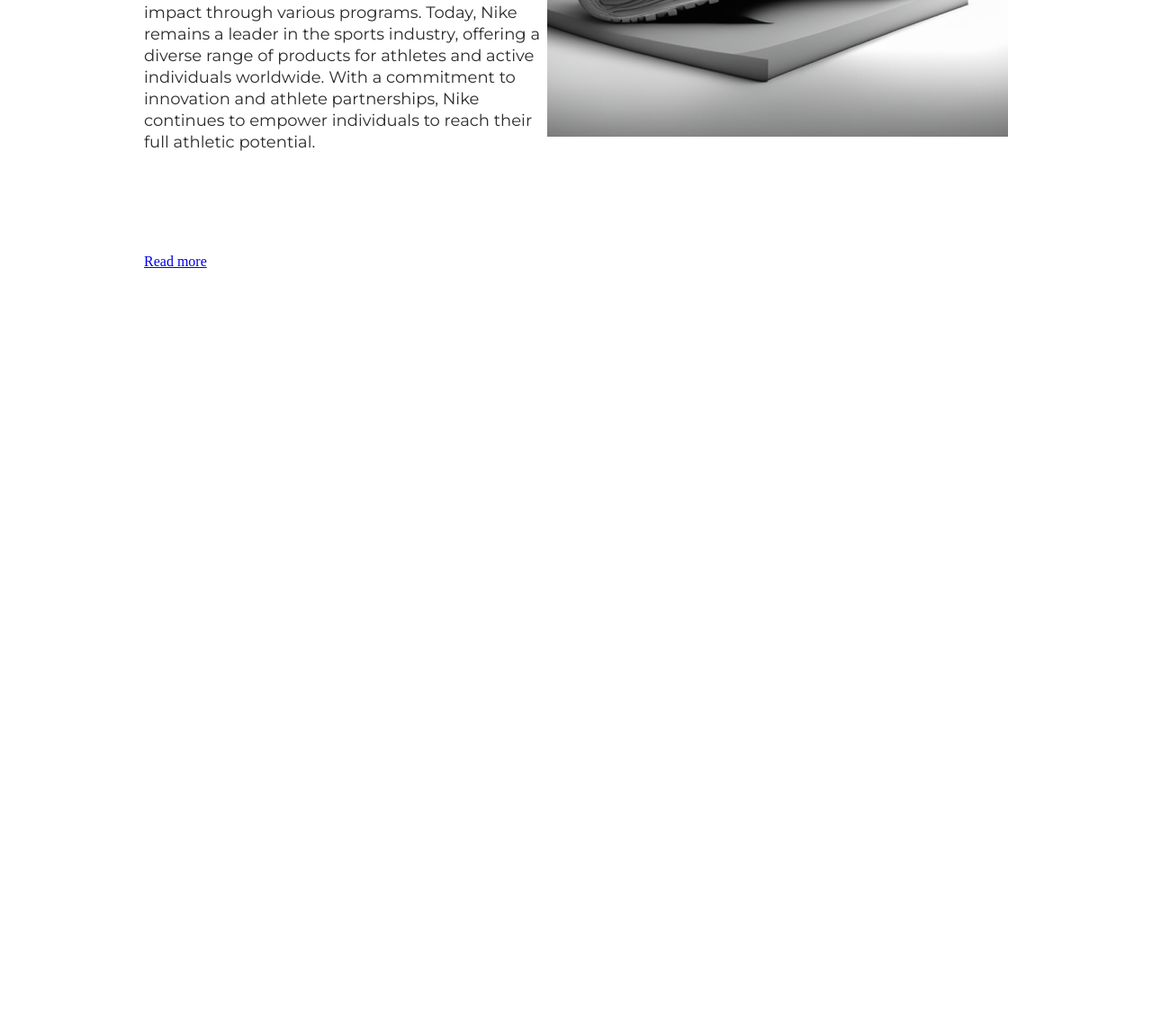
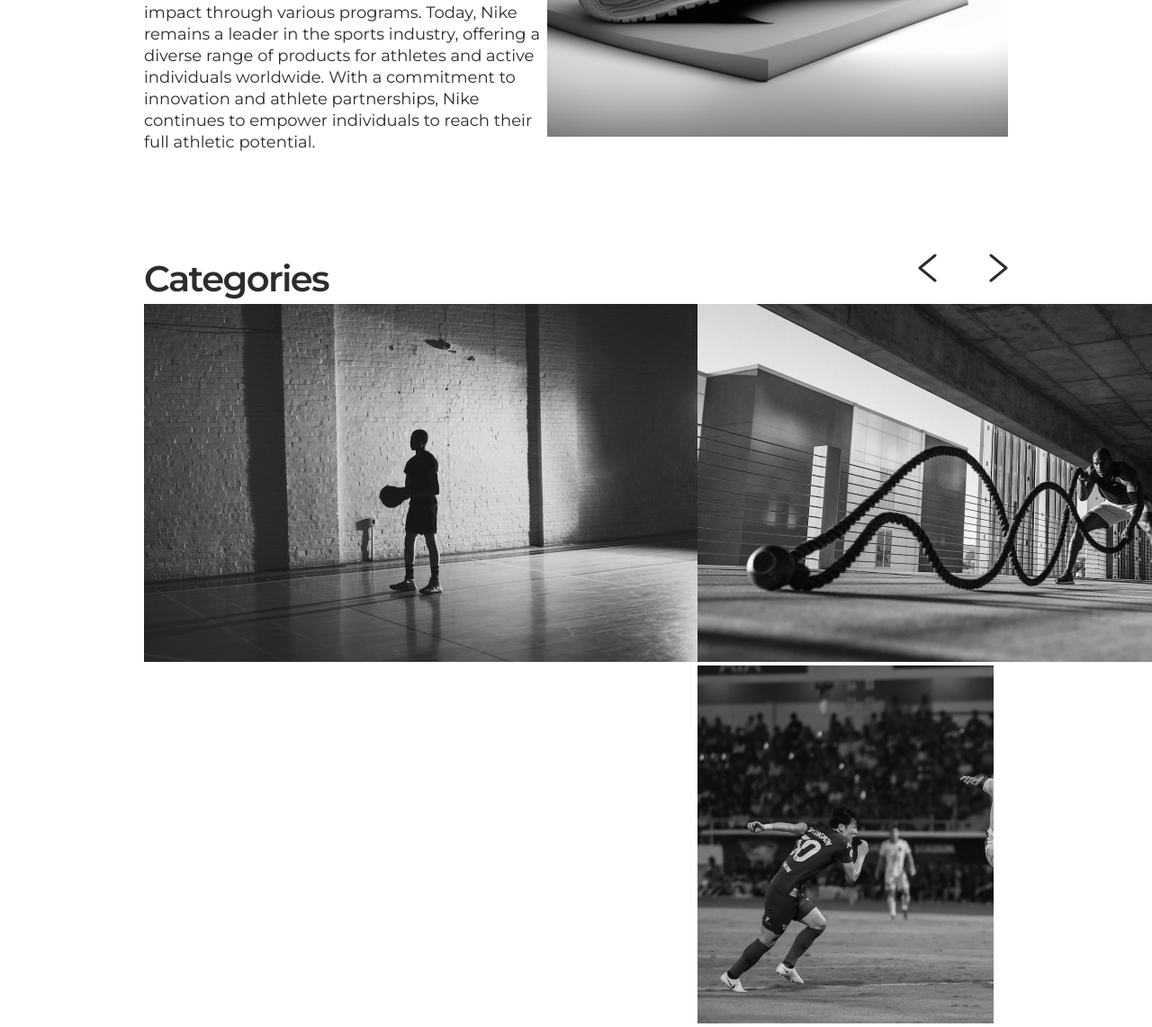
Before and after one commit to alks13/nike_web, a plain HTML site: page index.html in a window 1280 px wide. Shown: the part 2748-3890 px from the top of the page at 90% size. Before the commit the page ends 3048 px from the top, so only its background shows below. Drawn offline with Linux system fonts and the light colour scheme.

Commit message:
added categories section

```diff
--- a/index.html
+++ b/index.html
@@ -70,10 +70,6 @@
 
          <div class="featured-slider"><img src="image/slider.svg" alt="slider"></div>
 
-
-
-
-
       </section>
 
    </div>
@@ -82,18 +78,34 @@
    <div class="container">
       <section class="about-nike">
          <h2 class="about-nike-title title">About Nike</h2>
-         <div class="about-nike-wrapper"><p class="about-nike-descr">
+         <div class="about-nike-wrapper">
+            <p class="about-nike-descr">
             Nike is a renowned and successful company in the sports apparel and footwear industry. Founded in 1964 as Blue Ribbon Sports, it later changed its name to Nike in 1971, inspired by the Greek goddess of victory. Nike's iconic "Swoosh" logo represents speed and motion.
 Nike has been a trailblazer in athletic footwear innovation, introducing groundbreaking technologies such as Nike Air and Nike Shox. These advancements revolutionized comfort and support in sports shoes.
 Collaborating with famous athletes like Michael Jordan, LeBron James, and Cristiano Ronaldo, Nike created exclusive collections and signature footwear lines, elevating its brand status and desirability.
 Beyond product excellence, Nike engages in social and environmental initiatives. It strives to improve working conditions and minimize environmental impact through various programs.
 Today, Nike remains a leader in the sports industry, offering a diverse range of products for athletes and active individuals worldwide. With a commitment to innovation and athlete partnerships, Nike continues to empower individuals to reach their full athletic potential.
          </p>
-      <img src="image/about-nike-img.png" alt="image">
-      </div>
 
-      <a href="#">Read more</a>
+         <img src="image/about-nike-img.png" alt="image">
 
+         </div>
+         <!-- <a class="read-more" href="#">Read more</a>   сделать на кровне с нижней частью картинки  -->
+
+      </section>
+
+      <section class="categories">
+         <div class="categories-slider-and-title-wrapper">
+            <div class="categories-title title">Categories</div>
+            <div class="categories-slider"><img src="image/categories-slider.svg" alt="slider"></div>
+         </div>
+
+
+         <div class="categories-items">
+            <div class="categories-item"><img src="image/basketball-img.png" alt=""><div class="categories-item-title"></div></div>
+            <div class="categories-item"><img src="image/training-img.png" alt=""><div class="categories-item-title"></div>
+            <div class="categories-item"><img src="image/football-img.png" alt=""><div class="categories-item-title"></div>
+         </div>
       </section>
    </div>
 
```
